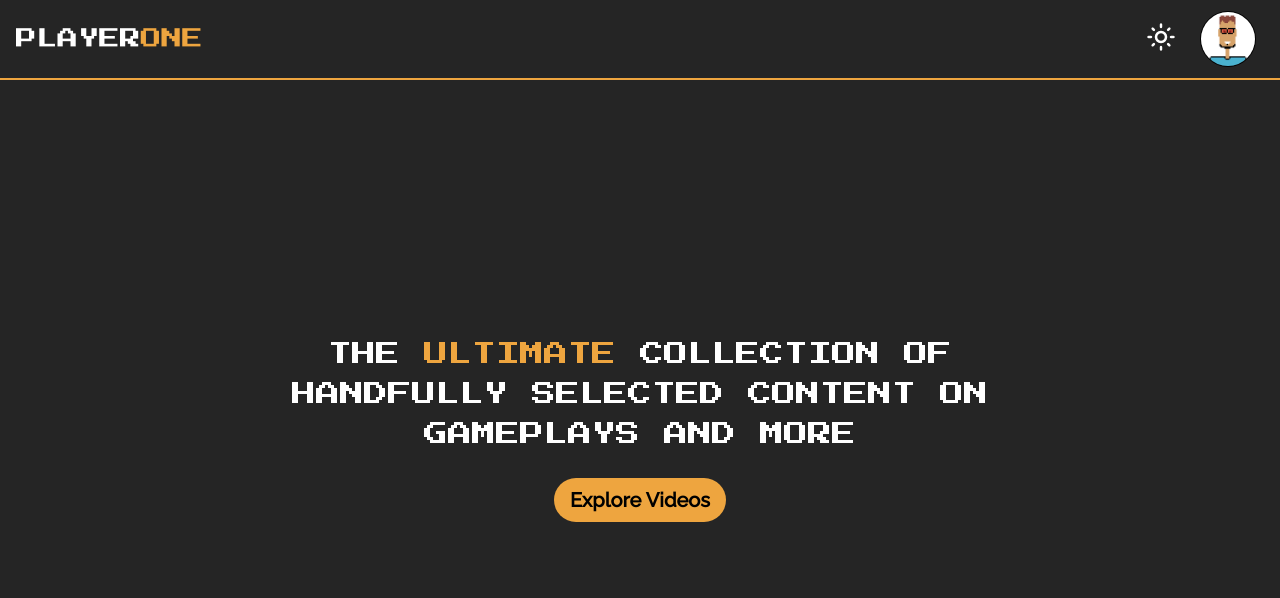
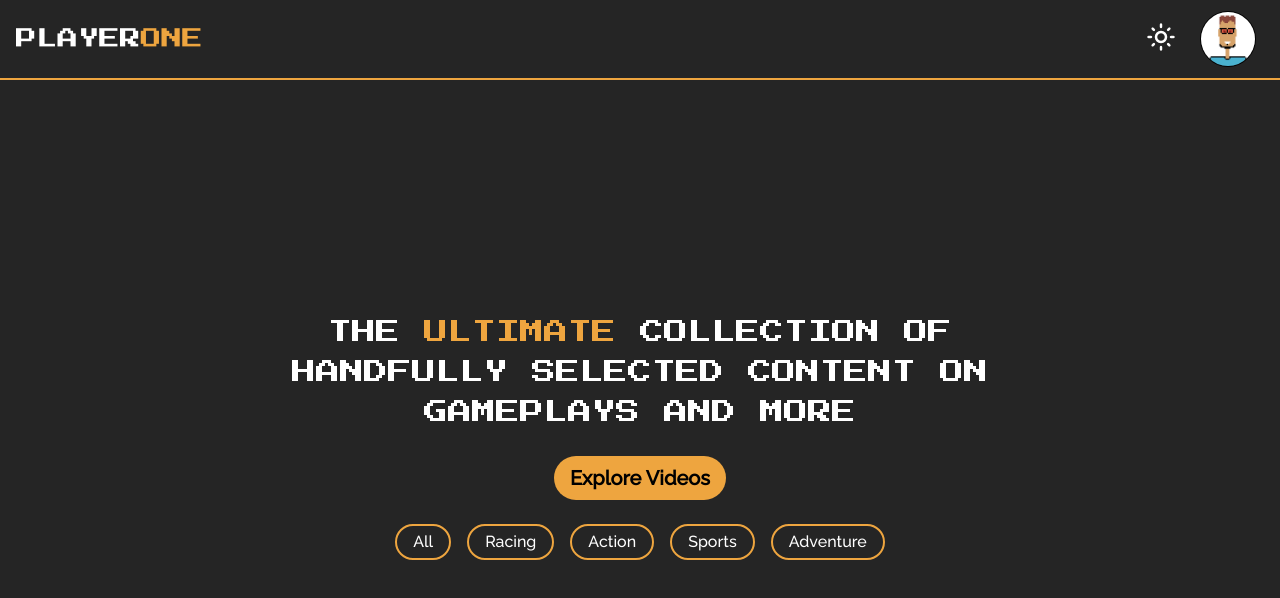
Before and after one commit to TejasShekar/PlayerOne, a React (Create React App) app: page / in a window 1280 px wide. Shown: the top 598 px of the page. Built offline with nearby package versions, Linux system fonts and the light colour scheme; what miragejs would draw is missing.

Commit message:
feat: filter videos by selected category

```diff
--- /dev/null
+++ b/src/components/Categories.jsx
@@ -0,0 +1,31 @@
+import React from "react";
+import {useLocation, useNavigate} from "react-router-dom";
+import {useDispatch} from "react-redux";
+import {filterByCategory} from "../redux/features/videoSlice";
+
+export const Categories = ({currentCategory}) => {
+  const dispatch = useDispatch();
+  const navigate = useNavigate();
+  const {pathname} = useLocation();
+
+  const categories = ["All", "Racing", "Action", "Sports", "Adventure"];
+  return (
+    <div className="mb-2">
+      {categories.map((category) => (
+        <button
+          key={category}
+          onClick={(e) => {
+            dispatch(filterByCategory(e.target.value));
+            if (pathname === "/") navigate("/explore");
+          }}
+          value={category}
+          className={`mx-2 border-[#eea53f] border-2 rounded-full px-4 py-1 ${
+            currentCategory === category ? "bg-[#eea53f] text-black" : ""
+          }`}
+        >
+          {category}
+        </button>
+      ))}
+    </div>
+  );
+};
--- a/src/components/SideBar.jsx
+++ b/src/components/SideBar.jsx
@@ -18,17 +18,6 @@ export const SideBar = () => {
             >
               <span className="material-icons-outlined mr-2">explore</span>
               Explore
-            </NavLink>
-          </li>
-          <li>
-            <NavLink
-              to="/playlist"
-              className={({isActive}) =>
-                `${isActive ? activeStyle : ""} py-4 px-4 flex center`
-              }
-            >
-              <span className="material-icons-outlined mr-2">playlist_play</span>
-              Playlist
             </NavLink>
           </li>
           <li>
@@ -55,6 +44,17 @@ export const SideBar = () => {
           </li>
           <li>
             <NavLink
+              to="/playlist"
+              className={({isActive}) =>
+                `${isActive ? activeStyle : ""} py-4 px-4 flex center`
+              }
+            >
+              <span className="material-icons-outlined mr-2">playlist_play</span>
+              Playlist
+            </NavLink>
+          </li>
+          <li>
+            <NavLink
               to="/history"
               className={({isActive}) =>
                 `${isActive ? activeStyle : ""} py-4 px-4 flex center`
--- a/src/components/VideoCard.jsx
+++ b/src/components/VideoCard.jsx
@@ -26,7 +26,7 @@ export const VideoCard = ({videoProps}) => {
 
   return (
     <div ref={videoCardRef}>
-      <img src={`https://i.ytimg.com/vi/${_id}/hq720.jpg`} alt={title} />
+      <img src={`https://i.ytimg.com/vi/${_id}/hqdefault.jpg`} alt={title} />
       <div className="flex justify-between items-start my-2 relative">
         <div className="flex">
           <img
--- a/src/pages/Explore.jsx
+++ b/src/pages/Explore.jsx
@@ -1,28 +1,37 @@
 import {useEffect} from "react";
 import {useDispatch, useSelector} from "react-redux";
+import {Categories} from "../components/Categories";
 import {SideBar} from "../components/SideBar";
 import {VideoCard} from "../components/VideoCard";
 import {fetchVideos} from "../redux/features/videoSlice";
 
+const filterVideosByCategory = (data, category) => {
+  if (category.toLowerCase() === "all") return data;
+  return data.filter((video) => category.toLowerCase() === video.category);
+};
+
 export const Explore = () => {
   const dispatch = useDispatch();
-  const {videosData, isLoading} = useSelector((state) => state.videos);
+  const {videosData, isLoading, selectedCategory} = useSelector((state) => state.videos);
   useEffect(() => {
     dispatch(fetchVideos());
   }, [dispatch]);
+
+  const filteredVideos = filterVideosByCategory(videosData, selectedCategory);
 
   return (
     <div className="w-full h-full grid grid-flow-col grid-cols-[15rem,1fr] pt-4 dark:bg-[#252525] dark:text-white">
       <SideBar />
       {isLoading ? (
-        <h1 className="font-['Press_Start_2P'] text-2xl text-center">
-          LOADING...
-        </h1>
+        <h1 className="font-['Press_Start_2P'] text-2xl text-center">LOADING...</h1>
       ) : (
-        <main className="grid grid-cols-[repeat(auto-fill,minmax(18rem,1fr))] mx-4 gap-4">
-          {videosData.map((video) => (
-            <VideoCard key={video._id} videoProps={video} />
-          ))}
+        <main className="mx-4">
+          <Categories currentCategory={selectedCategory} />
+          <div className="grid grid-cols-[repeat(auto-fill,minmax(18rem,1fr))]  gap-4">
+            {filteredVideos.map((video) => (
+              <VideoCard key={video._id} videoProps={video} />
+            ))}
+          </div>
         </main>
       )}
     </div>
--- a/src/pages/HomePage.jsx
+++ b/src/pages/HomePage.jsx
@@ -1,4 +1,5 @@
 import {Link} from "react-router-dom";
+import {Categories} from "../components/Categories";
 
 export const HomePage = () => {
   return (
@@ -15,6 +16,9 @@ export const HomePage = () => {
           Explore Videos
         </Link>
       </div>
+      <div className="mx-auto">
+        <Categories />
+      </div>
     </main>
   );
 };
--- a/src/redux/features/videoSlice.js
+++ b/src/redux/features/videoSlice.js
@@ -1,13 +1,14 @@
 import {createSlice, createAsyncThunk} from "@reduxjs/toolkit";
 import axios from "axios";
 
-export const fetchVideos = createAsyncThunk("videos/fetchVideos", async () => {
+export const fetchVideos = createAsyncThunk("videos/fetchVideo", async () => {
   const response = await axios.get("/api/videos");
   return response.data.videos;
 });
 
 const initialState = {
   videosData: [],
+  selectedCategory: "all",
   isLoading: false,
   error: null,
 };
@@ -15,22 +16,26 @@ const initialState = {
 const videoSlice = createSlice({
   name: "videos",
   initialState,
-  reducers: {},
-  extraReducers: (builder) => {
-    builder
-      .addCase(fetchVideos.pending, (state) => {
+  reducers: {
+    filterByCategory: (state, action) => {
+      state.selectedCategory = action.payload;
+    },
+  },
+  extraReducers: {
+    [fetchVideos.pending]: (state) => {
       state.isLoading = true;
       state.error = "";
-      })
-      .addCase(fetchVideos.fulfilled, (state, action) => {
+    },
+    [fetchVideos.fulfilled]: (state, action) => {
       state.isLoading = false;
       state.videosData = action.payload;
-      })
-      .addCase(fetchVideos.rejected, (state, action) => {
+    },
+    [fetchVideos.rejected]: (state, action) => {
       state.isLoading = false;
       state.error = action.error.message;
-      });
+    },
   },
 });
 
 export default videoSlice.reducer;
+export const {filterByCategory} = videoSlice.actions;
```
Also changed, not shown: src/backend/db/videos.js (+4 -8 lines). Lines whose indentation alone changed are shown as unchanged.
